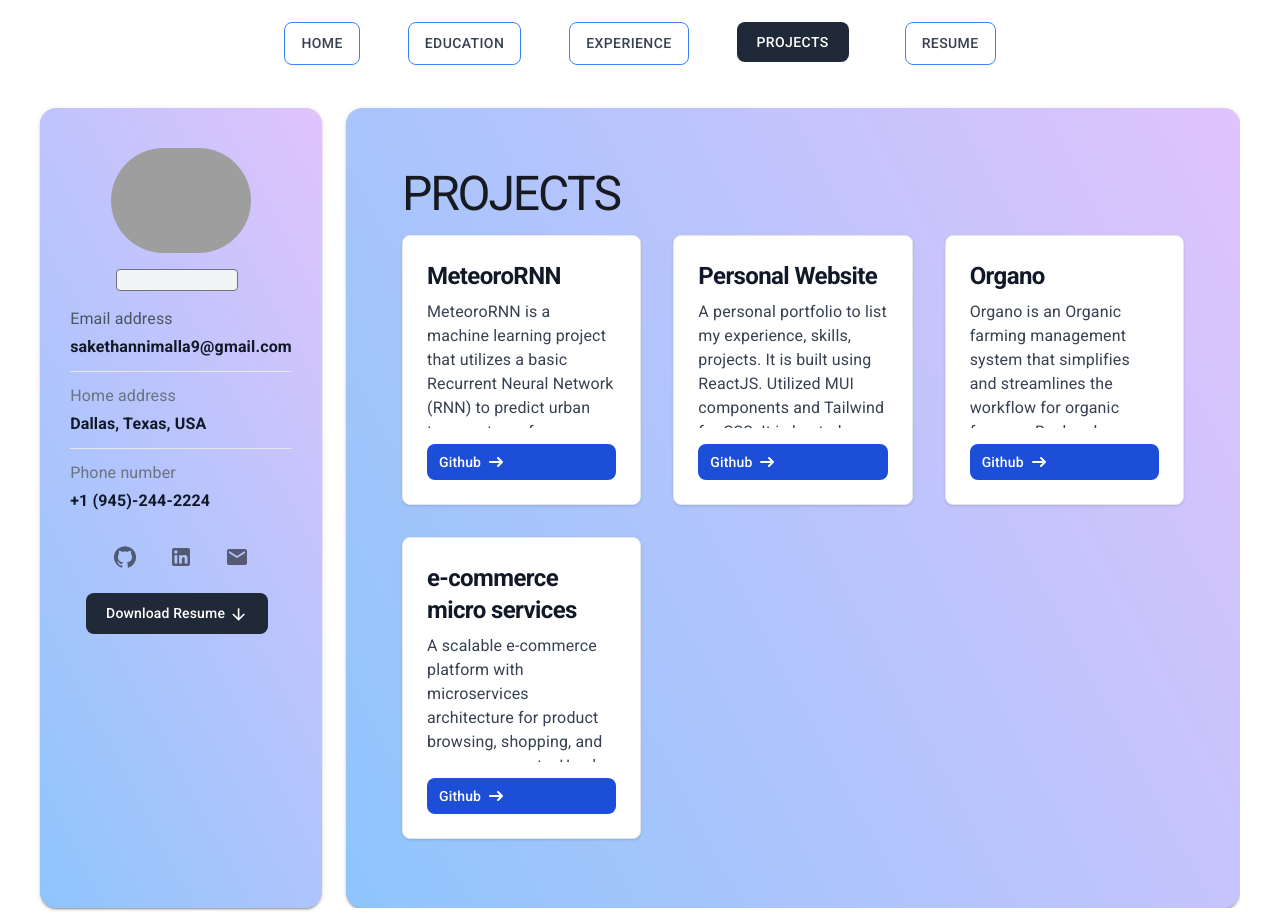
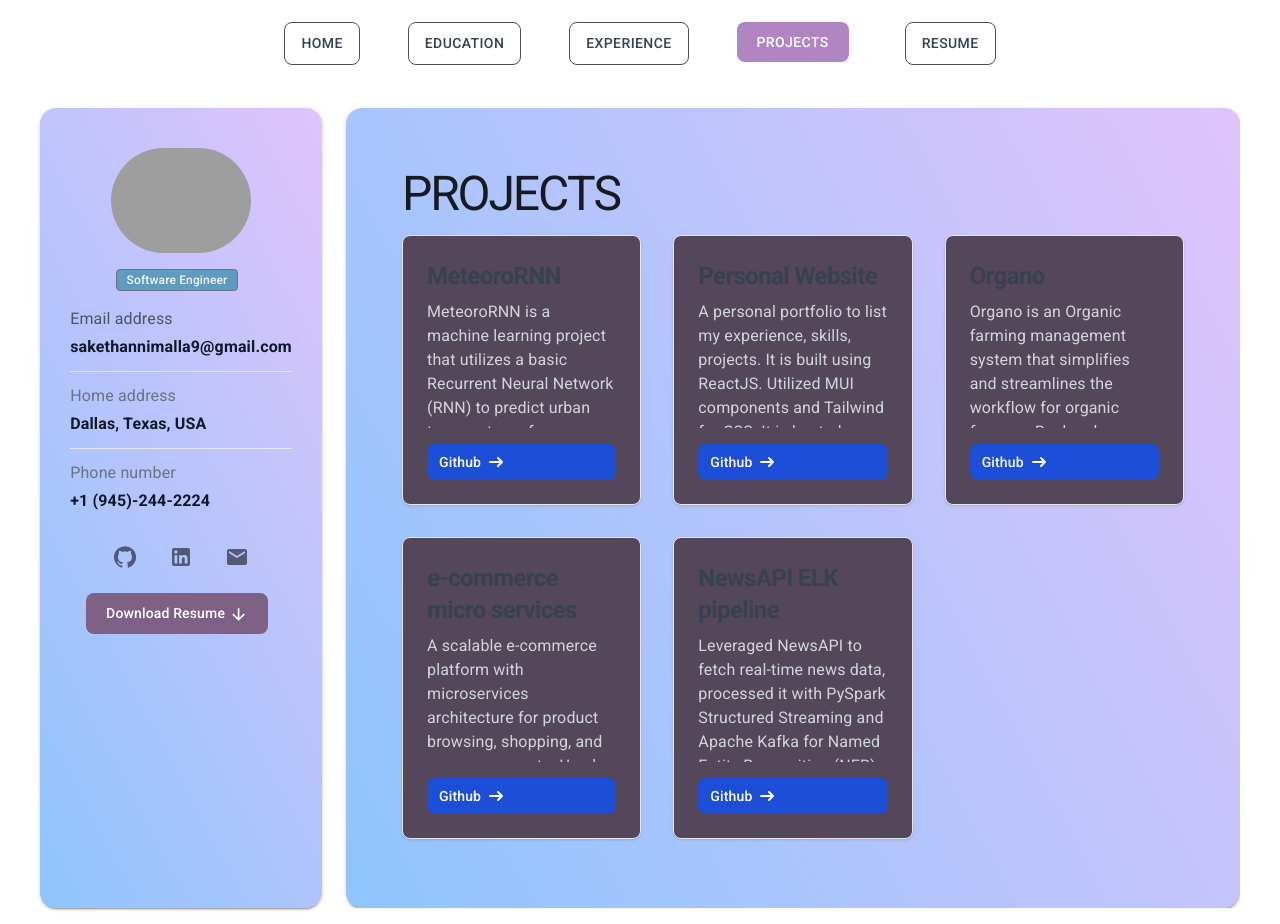
Before and after one commit to Saketh-09/portfolio, a React (Create React App) app: page /projects in a window 1280 px wide. Built offline with nearby package versions, Linux system fonts and the light colour scheme; grey boxes are pictures that could not be loaded.

Commit message:
refactor(projects): added new data

```diff
--- a/src/components/header/navData.js
+++ b/src/components/header/navData.js
@@ -1,4 +1,4 @@
 const resumeURL =
-  "https://drive.google.com/file/d/1SSlfqzsn8Nn0fOSx6o_jYaanUW3TTi-X/view?usp=sharing";
+  "https://drive.google.com/file/d/1U1LQ-TA7RN8sT5cN_4EmsA_C1Bf64_iX/view?usp=sharing";
 
 export { resumeURL };
--- a/src/components/header/navbar.js
+++ b/src/components/header/navbar.js
@@ -136,8 +136,8 @@ function ResponsiveAppBar() {
                       variant="h6"
                       class={
                         isActive
-                          ? "text-white bg-gray-800 hover:bg-gray-900 focus:outline-none focus:ring-4 focus:ring-gray-300 font-medium rounded-lg text-sm px-5 py-2.5 me-2 mb-2 dark:bg-gray-800 dark:hover:bg-gray-700 dark:focus:ring-gray-700 dark:border-gray-700"
-                          : "bg-transparent hover:bg-gray-900 text-gray-700 font-medium hover:text-white py-2 px-4 border border-blue-500 hover:border-transparent rounded-lg"
+                          ? "text-white bg-[rgba(176,133,193,1)] hover:bg-gray-900 focus:outline-none focus:ring-4 focus:ring-gray-300 font-medium rounded-lg text-sm px-5 py-2.5 me-2 mb-2 dark:hover:bg-gray-700 dark:focus:ring-gray-700 dark:border-gray-700"
+                          : "bg-transparent hover:bg-gray-900 text-gray-700 font-medium hover:text-white py-2 px-4 border border-[rgba(85,71,90,1)] hover:border-transparent rounded-lg"
                       }
                       sx={{
                         fontWeight: 400,
@@ -159,7 +159,7 @@ function ResponsiveAppBar() {
                 <Typography
                   variant="h6"
                   sx={{ fontWeight: 400, color: "inherit" }}
-                  class="bg-transparent hover:bg-gray-900 text-gray-700 font-medium hover:text-white py-2 px-4 border border-blue-500 hover:border-transparent rounded-lg"
+                  class="bg-transparent hover:bg-gray-900 text-gray-700 font-medium hover:text-white py-2 px-4 border border-[rgba(85,71,90,1)] hover:border-transparent rounded-lg"
                 >
                   Resume
                 </Typography>
--- a/src/components/home/backup.js
+++ b/src/components/home/backup.js
@@ -180,7 +180,7 @@ export default function HomeContent() {
               overflow: "hidden",
             }}
           >
-            <div class="max-w-sm p-6 bg-white border border-gray-200 rounded-lg shadow dark:bg-gray-800 dark:border-gray-700">
+            <div class="max-w-sm p-6 bg-[rgba(85,71,90,1)] border border-gray-200 rounded-lg shadow dark:border-gray-700">
               <a href="#">
                 <h5 class="mb-2 text-2xl font-bold tracking-tight text-gray-900 dark:text-white">
                   {home.summaryTitle}
--- a/src/components/home/home.js
+++ b/src/components/home/home.js
@@ -56,7 +56,7 @@ export default function Home() {
                   alt="pic"
                   style={{ width: "60%", height: "auto", marginTop: "1em" }}
                 />
-                <span class="bg-gray-100 text-gray-100 text-xs font-medium my-4 me-2 px-2.5 py-0.5 rounded dark:bg-gray-700 border border-gray-500">
+                <span class="bg-[rgba(95,154,192,1)] text-gray-100 text-xs font-medium my-4 me-2 px-2.5 py-0.5 rounded border border-gray-500">
                   Software Engineer
                 </span>
                 {/* Personal Details */}
@@ -116,7 +116,7 @@ export default function Home() {
                   // color="primary"
                   href={process.env.PUBLIC_URL + "/assets/resume.pdf"}
                   target="_blank"
-                  class="text-white bg-gray-800 hover:bg-gray-900 focus:outline-none focus:ring-4 focus:ring-gray-300 font-medium rounded-lg text-sm px-5 py-2.5 me-2 mb-2 mt-4 dark:bg-gray-800 dark:hover:bg-gray-700 dark:focus:ring-gray-700 dark:border-gray-700"
+                  class="text-white bg-[rgba(127,97,133,1)] hover:bg-gray-900 focus:outline-none focus:ring-4 focus:ring-gray-300 font-medium rounded-lg text-sm px-5 py-2.5 me-2 mb-2 mt-4 dark:hover:bg-gray-700 dark:focus:ring-gray-700"
                 >
                   Download Resume{" "}
                   <Icon
--- a/src/components/projects/projects.js
+++ b/src/components/projects/projects.js
@@ -34,7 +34,14 @@ const projects = [
       on a self-hosted setup. Built a CI/CD pipeline with Jenkins and GitHub, with infrastructure managed by Ansible.\
       Implemented load balancing, and monitoring with Prometheus and Grafana.",
     imageUrl: portfolioimg,
-    githubUrl: "https://github.com/Saketh-09/microservices",
+    githubUrl: "https://github.com/Saketh-09/event-driven-ecommerce",
+  },
+  {
+    title: "NewsAPI ELK pipeline",
+    description:
+      "Leveraged NewsAPI to fetch real-time news data, processed it with PySpark Structured Streaming and Apache Kafka for Named Entity Recognition (NER), and visualized insights using the ELK stack (Elasticsearch, Logstash, Kibana).",
+    imageUrl: portfolioimg,
+    githubUrl: "https://github.com/Saketh-09/newAPI-ELK",
   },
 ];
 
@@ -48,20 +55,20 @@ function ProjectsPage() {
       <Grid container spacing={4}>
         {projects.map((project, index) => (
           <Grid item xs={12} sm={6} md={4} key={index}>
-            <div className="max-w-sm h-full p-6 bg-white border border-gray-200 rounded-lg shadow dark:bg-gray-800 dark:border-gray-700 flex flex-col justify-between">
+            <div className="max-w-sm h-full p-6 bg-[rgba(85,71,90,1)] border border-gray-200 rounded-lg shadow dark:border-gray-700 flex flex-col justify-between">
               <a href={project.githubUrl}>
-                <h5 className="mb-2 text-2xl font-bold tracking-tight text-gray-900 dark:text-white">
+                <h5 className="mb-2 text-2xl font-bold tracking-tight text-gray-700 dark:text-white">
                   {project.title}
                 </h5>
               </a>
               <div className="mb-4 h-32 overflow-hidden">
-                <p className="font-normal text-gray-700 dark:text-gray-400">
+                <p className="font-normal text-gray-300 dark:text-gray-300">
                   {project.description}
                 </p>
               </div>
               <a
                 href={project.githubUrl}
-                className="inline-flex items-center px-3 py-2 text-sm font-medium text-center text-white bg-blue-700 rounded-lg hover:bg-blue-800 focus:ring-4 focus:outline-none focus:ring-blue-300 dark:bg-blue-600 dark:hover:bg-blue-700 dark:focus:ring-blue-800"
+                className="inline-flex bg-[rgba(89,97,139,1)] items-center px-3 py-2 text-sm font-medium text-center text-white bg-blue-700 rounded-lg hover:bg-blue-800 focus:ring-4 focus:outline-none focus:ring-blue-300 dark:hover:bg-blue-700 dark:focus:ring-blue-800"
               >
                 Github
                 <svg
--- a/src/components/projects/projects.module.css
+++ b/src/components/projects/projects.module.css
@@ -1,2 +1,3 @@
 .project-card {
+  background-color: rgba(85, 71, 90, 1);
 }
```
